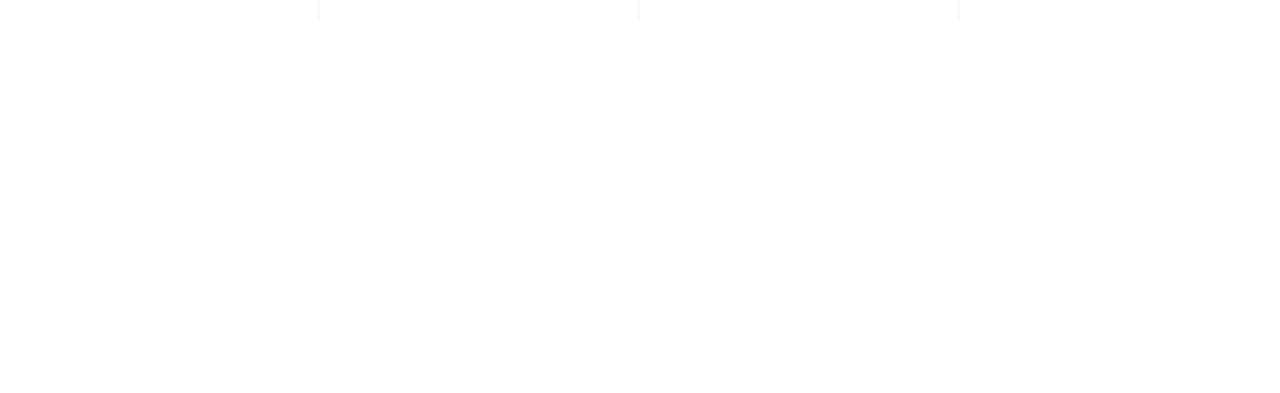
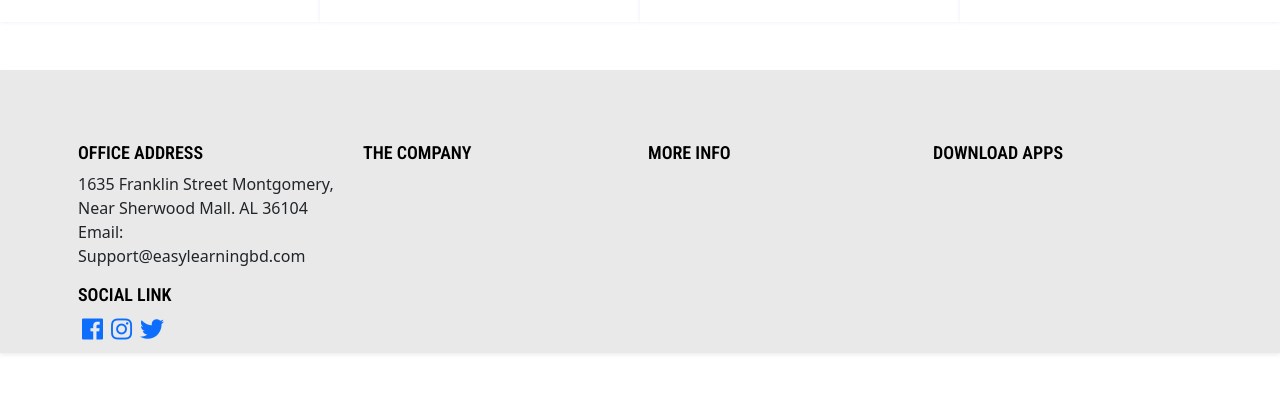
Before and after one commit to Medo3-coder/PWA-Ecommerce-App, a React (Create React App) app in the folder frontend/: page / in a window 1280 px wide. Shown: the part 2676-3069 px from the top of the page. Before the commit the page ends 2698 px from the top, so only its background shows below. Built offline with nearby package versions, Linux system fonts and the light colour scheme.

Commit message:
Footer View Desktop Part 1

```diff
--- a/frontend/src/assets/css/footer.css
+++ b/frontend/src/assets/css/footer.css
@@ -0,0 +1,27 @@
+.footerback{
+    background-color: #e9e9e9;
+}
+.footer-text{
+    font-size: 13px;
+    font-family: 'Roboto Condensed', sans-serif;
+    font-weight: 600;
+}
+
+.footer-link{
+    text-decoration: none;
+    color: #000000;
+    font-size: 15px;
+    font-family: 'Roboto Condensed', sans-serif;
+    font-weight: 400;
+}
+.footer-link:hover{
+    text-decoration: none;
+    color: #051b35;
+}
+
+.footer-menu-title{
+    font-size: 18px;
+    color: #000000;
+    font-family: 'Roboto Condensed', sans-serif;
+    font-weight: 600;
+}
--- a/frontend/src/components/common/FooterDesktop.jsx
+++ b/frontend/src/components/common/FooterDesktop.jsx
@@ -0,0 +1,45 @@
+import Row from "react-bootstrap/Row";
+import Col from "react-bootstrap/Col";
+import Container from "react-bootstrap/Container";
+
+const FooterDesktop = () => {
+
+    return (
+    <>
+    <div className="footerback m-0 mt-5 pt-3 shadow-sm">
+      <Container>
+          <Row className="px-0 my-5">
+              <Col className="p-2" lg={3} md={3} sm={6} xs={12}>
+              <h5 className="footer-menu-title">OFFICE ADDRESS</h5>
+               <p>1635 Franklin Street Montgomery, Near Sherwood Mall. AL 36104 <br></br>
+               Email: Support@easylearningbd.com
+               </p>
+               <h5 className="footer-menu-title">SOCIAL LINK</h5>
+               <a href="https://www.facebook.com/"><i className="fab m-1 h4 fa-facebook"></i></a>
+               <a href="https://www.instagram.com/"><i className="fab m-1 h4 fa-instagram"></i></a>
+               <a href="https://www.twitter.com/"><i className="fab m-1 h4 fa-twitter"></i></a>
+              </Col>
+
+              <Col className="p-2" lg={3} md={3} sm={6} xs={12}>
+              <h5 className="footer-menu-title">THE COMPANY</h5>
+              </Col>
+
+              <Col className="p-2" lg={3} md={3} sm={6} xs={12}>
+              <h5 className="footer-menu-title">MORE INFO</h5>
+              </Col>
+
+
+              <Col className="p-2" lg={3} md={3} sm={6} xs={12}>
+              <h5 className="footer-menu-title">DOWNLOAD APPS</h5>
+              </Col>
+          </Row>
+
+      </Container>
+      </div>
+
+    </>
+    );
+}
+
+
+export default FooterDesktop ;
--- a/frontend/src/pages/Home.jsx
+++ b/frontend/src/pages/Home.jsx
@@ -7,6 +7,7 @@
 import NavMenuMoblie from "../components/common/NavMenuMoblie";
 import HomeTopMobile from "../components/home/HomeTopMobile";
 import HomeTop from "../components/home/HomeTop";
+import FooterDesktop from "../components/common/FooterDesktop";
 
 export class Home extends Component {
   render() {
@@ -26,6 +27,7 @@
         <NewArrival />
         <Categories />
         <Collection />
+        <FooterDesktop />
       </>
     );
   }
```
